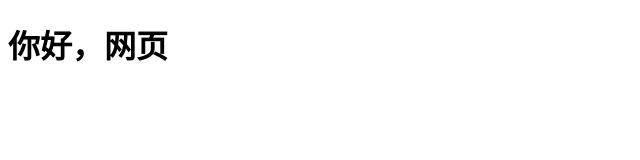
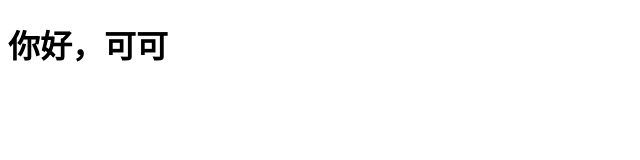
Before and after one commit to xcdcyq/princess-ky.github.io, a plain HTML site: page index.html in a window 1280 px wide. Shown: the full height of the page, 0-640 px from the left. Drawn offline with Linux system fonts and the light colour scheme.

Commit message:
Update index.html

```diff
--- a/index.html
+++ b/index.html
@@ -5,6 +5,6 @@
     <title>可可的网页</title>
   </head>
   <body>
-    <h1>你好，网页</h1>
+    <h1>你好，可可</h1>
   </body>
 </html>
```
